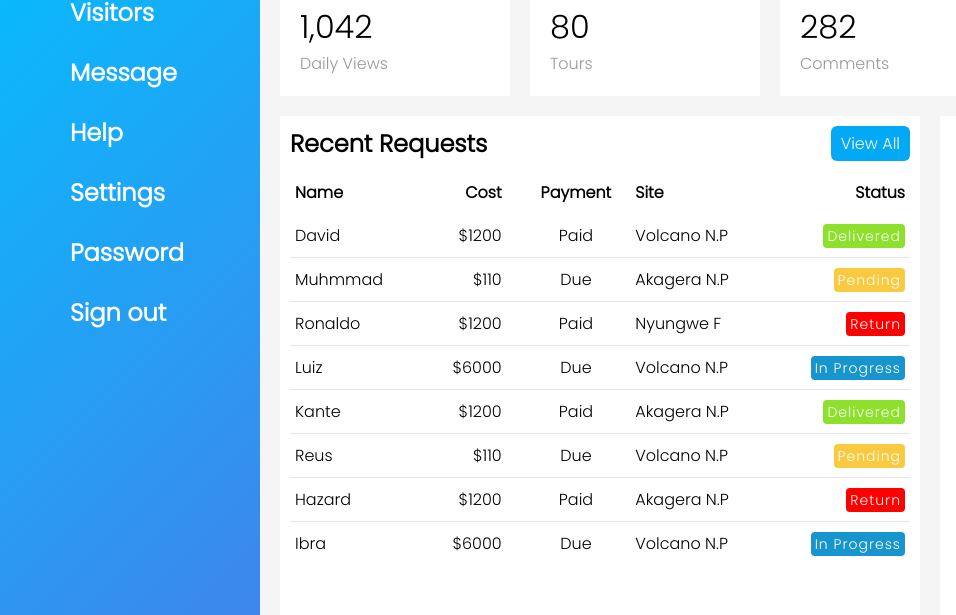
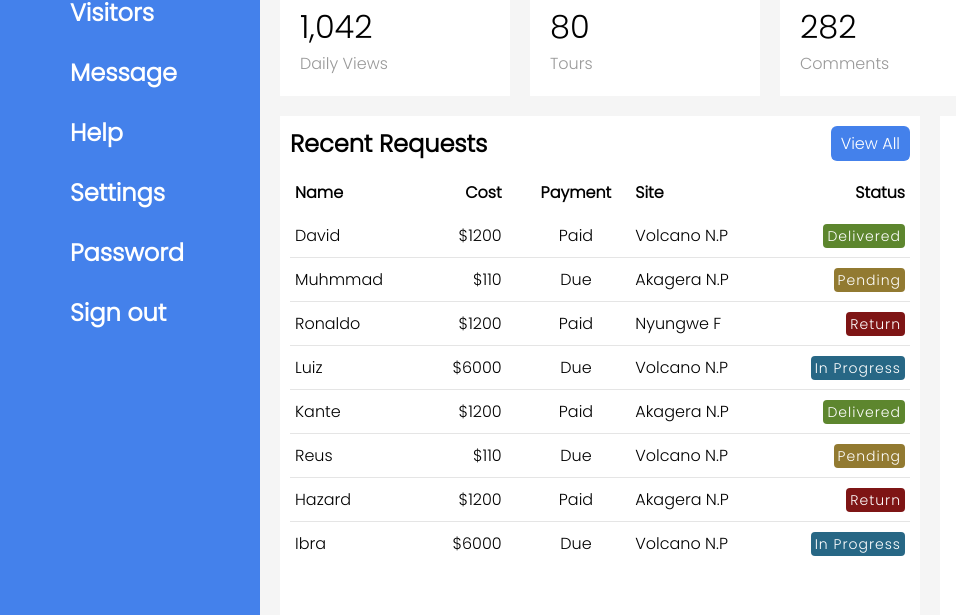
Before and after one commit to ganzagauzy/trekking, a plain HTML site: page dashboard/dash.html in a window 1280 px wide. Shown: the part 97-712 px from the top of the page, 0-956 px from the left. Drawn offline with Linux system fonts and the light colour scheme.

Commit message:
dashboard

```diff
--- a/dashboard/style.css
+++ b/dashboard/style.css
@@ -19,8 +19,7 @@ body {
     position: fixed;
     width: 260px;
     height: 100%;
-    /*background: #003147;*/
-    background: linear-gradient(-45deg, #4481eb, #04befe);
+    background: #4481eb;
     transition: 0.5s;
     overflow: hidden;
 }
@@ -40,7 +39,7 @@ body {
     list-style: none;
 }
 .navigation ul li:hover {
-    background: #03a9f4;
+    background: linear-gradient(-45deg, #4481eb, #04befe);
 }
 .navigation ul li:nth-child(1) {
     margin-bottom: 20px;
@@ -212,7 +211,7 @@ body {
 .btn {
     position: relative;
     padding: 5px 10px;
-    background: #03a9f4;
+    background: #4481eb;
     color: #fff;
     text-decoration: none;
     border-radius: 6px;
@@ -232,7 +231,7 @@ body {
     border-bottom: none;
 }
 .details .recentOrders table tbody tr:hover {
-    background: #03a9f4;
+    background: #4481eb;
     color: #fff;
 }
 .details .recentOrders table tr td {
@@ -261,16 +260,16 @@ body {
     letter-spacing: 1px;
 }
 .delivered {
-    background: #8de02c;
+    background: #5d862e;
 }
 .pending {
-    background: #f9ca3f;
+    background: #927a31;
 }
 .return {
-    background: #f00;
+    background: rgb(126, 21, 21);
 }
 .inprogress {
-    background: #1795ce;
+    background: #276785;
 }
 .details .recentCusromers {
     position: relative;
@@ -296,7 +295,7 @@ body {
 }
 .details .recentCusromers table tr:hover,
 .details .recentCusromers table tr:hover td h4 span {
-    background: #03a9f4;
+    background: #4481eb;
     color: #fff;
 }
 .details .recentCusromers  table tr td {
```
Also changed, not shown: dashboardlogin/login.html (+1 -1 lines).
